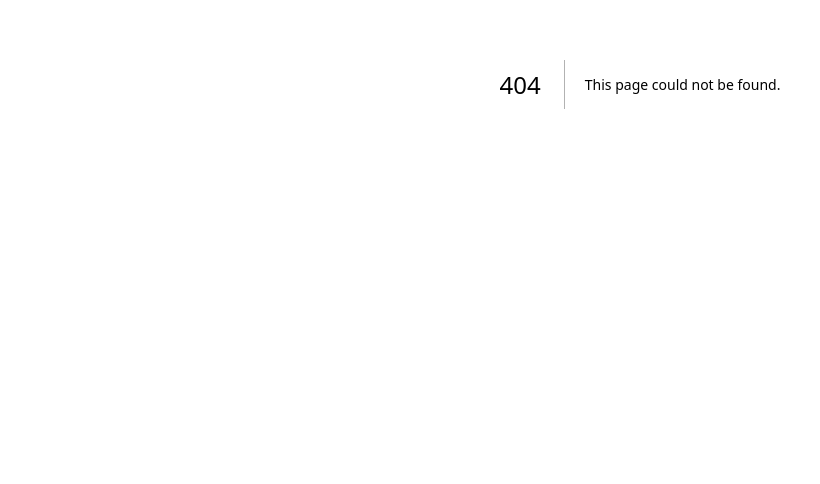
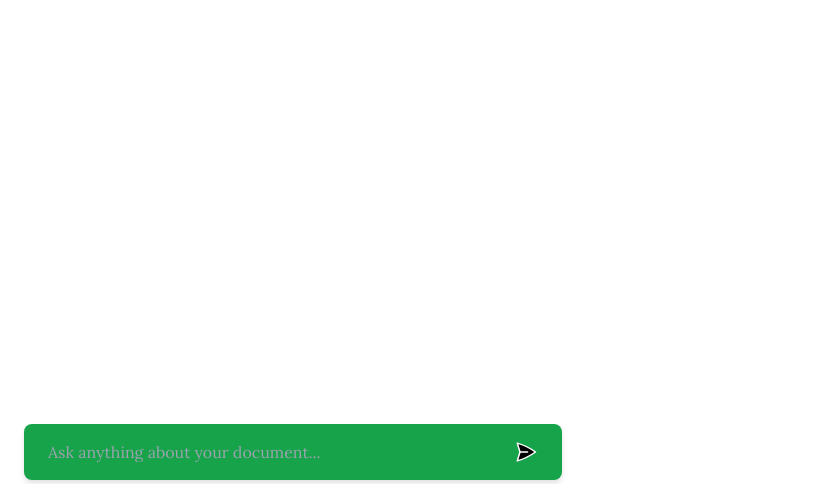
Before and after one commit to nawed2611/paperbrain, a Next.js app: page /chatbot in a window 1280 px wide. Before the commit this address had no page. Shown: the part 316-800 px from the top of the page, without its empty margins (0-820 px from the left). Built offline with nearby package versions, Linux system fonts and the light colour scheme.

Commit message:
add chatbot

```diff
--- /dev/null
+++ b/pages/chatbot.tsx
@@ -0,0 +1,107 @@
+import React, { useState, useRef, useEffect } from "react";
+import axios from "axios";
+
+interface Chat {
+  message: string;
+  author: string;
+}
+
+const Chatbot: React.FC = () => {
+  const [input, setInput] = useState("");
+  const [chats, setChats] = useState<Chat[]>([]);
+
+  const chatContainerRef = useRef<HTMLDivElement>(null);
+
+  useEffect(() => {
+    if (chatContainerRef.current) {
+      chatContainerRef.current.scrollTop =
+        chatContainerRef.current.scrollHeight;
+    }
+  }, [chats]);
+
+  const handleSubmit = (event: React.FormEvent<HTMLFormElement>) => {
+    event.preventDefault();
+
+    setChats([...chats, { message: input, author: "user" }]);
+
+    axios
+      .post("http://127.0.0.1:5000/chat", {
+        message: input,
+      })
+      .then((res) => {
+        console.log("ass", res.data.Answer);
+        const Answer = res.data.Answer;
+        setChats([
+          ...chats,
+          { message: input, author: "user" },
+          { message: Answer, author: "bot" },
+        ]);
+        setInput("");
+      })
+      .catch((error) => {
+        console.log("bruh", error);
+      });
+  };
+
+  return (
+    <div className='mx-2'>
+      <div
+        ref={chatContainerRef}
+        className='max-h-[70vh] rounded-lg shadow-lg mx-2 overflow-y-auto scroll-smooth'
+      >
+        {chats.map((chat, index) => (
+          <div
+            key={index}
+            className={`py-0.5 rounded-lg mx-2.5 my-2 ${
+              chat.author === "user" ? "text-right" : "text-left"
+            }`}
+          >
+            <span
+              className={`inline-block px-2 py-1 leading-8 text-m text-white rounded-lg ${
+                chat.author === "user" ? "bg-green-600" : "bg-[#147efb]"
+              }`}
+            >
+              {chat.message}
+            </span>
+          </div>
+        ))}
+      </div>
+      <div className='bg-green-600 mx-4 rounded-lg z-1 p-2 drop-shadow-md w-[42vw] bottom-1 absolute'>
+        <form onSubmit={handleSubmit} className=''>
+          <div className='px-4 py-2 flex items-center text-white'>
+            <input
+              type='text'
+              value={input}
+              placeholder='Ask anything about your document...'
+              onChange={(event) =>
+                setInput(
+                  event.target.value.charAt(0).toUpperCase() +
+                    event.target.value.slice(1)
+                )
+              }
+              className='bg-inherit border-none outline-none text-white w-full'
+            />
+            <button type='submit' className='ml-2'>
+              <svg
+                xmlns='http://www.w3.org/2000/svg'
+                fill='bg-gray-700'
+                viewBox='0 0 24 24'
+                strokeWidth='1.5'
+                stroke='currentColor'
+                className='w-6 h-6'
+              >
+                <path
+                  strokeLinecap='round'
+                  strokeLinejoin='round'
+                  d='M6 12L3.269 3.126A59.768 59.768 0 0121.485 12 59.77 59.77 0 013.27 20.876L5.999 12zm0 0h7.5'
+                />
+              </svg>
+            </button>
+          </div>
+        </form>
+      </div>
+    </div>
+  );
+};
+
+export default Chatbot;
--- a/pages/custom/pdf/[slug].tsx
+++ b/pages/custom/pdf/[slug].tsx
@@ -4,29 +4,34 @@ import { motion } from "framer-motion";
 import Layout from "../../layout";
 import { client } from "../../../utils/client";
 import { RoughNotation } from "react-rough-notation";
+import Chatbot from "../../chatbot";
 
 export default function Pdf() {
   const router = useRouter();
   const { slug } = router.query;
   const [loading, setLoading] = useState(false);
-    const [response2, setResponse2] = useState({ answer: '' });
-    let currentString = '';
-    const [explainQuery, setExplainQuery] = useState('');
-    const pdfURL = `https://firebasestorage.googleapis.com/v0/b/legal-ai-8ebe8.appspot.com/o/pdfs%2` + slug + '? alt = media';
+  const [response2, setResponse2] = useState({ answer: "" });
+  let currentString = "";
+  const [explainQuery, setExplainQuery] = useState("");
+  const pdfURL =
+    `https://firebasestorage.googleapis.com/v0/b/legal-ai-8ebe8.appspot.com/o/pdfs%2` +
+    slug +
+    "? alt = media";
 
   const handleQuerySubmit = (e: any) => {
     e.preventDefault();
     setLoading(true);
-        client.post('/explain', { query: explainQuery })
-            .then(res => {
+    client
+      .post("/explain", { query: explainQuery })
+      .then((res) => {
         setResponse2(res.data);
         setLoading(false);
       })
-            .catch(err => {
+      .catch((err) => {
         console.error(err);
-            })
+      });
     addToCurrentString();
-    }
+  };
 
   function addToCurrentString() {
     if (currentString.length <= response2?.answer.length) {
@@ -38,39 +43,64 @@ export default function Pdf() {
 
   return (
     <Layout>
-            <div className="flex gradient h-screen">
+      <div className='flex gradient h-screen'>
+        <div className='w-[60vw] h-full'>
+          <embed
+            src={
+              `https://firebasestorage.googleapis.com/v0/b/legal-ai-8ebe8.appspot.com/o/pdfs%2` +
+              slug +
+              "?alt=media"
+            }
+            type='application/pdf'
+            width='100%'
+            height='100%'
+          ></embed>
+        </div>
         <div className='flex flex-col w-[50vw] h-screen'>
-                    <RoughNotation animationDelay={1000} animationDuration={2000} type="highlight" color='#f0fdf4' show={true}>
-                        <h1 className='text-2xl border-b-2 border-green-200 font-bold m-4 p-2 pb-6'>{slug}</h1>
+          <RoughNotation
+            animationDelay={1000}
+            animationDuration={2000}
+            type='highlight'
+            color='#f0fdf4'
+            show={true}
+          >
+            <h1 className='text-2xl text-center border-b-2 border-green-200 font-bold m-4 p-2 pb-6'>
+              {/* {slug} */}
+              Navigating through the PDF. One question at a time.
+            </h1>
           </RoughNotation>
-                    <motion.div initial={{ opacity: 0, scale: 0.5 }}
+          <Chatbot />
+
+          {/* <motion.div
+            initial={{ opacity: 0, scale: 0.5 }}
             animate={{ opacity: 1, scale: 1 }}
             transition={{ duration: 0.5 }}
-                        className='flex flex-col items-center justify-center w-[100%] h-[80%]'>
-                        <h2 className="font-bold text-xl mt-2">Explain Paper</h2>
-                        <p className="text-sm">Copy paste text here</p>
-                        <form onSubmit={handleQuerySubmit} className='w-full mt-8 flex flex-col items-center justify-center'>
-                            <textarea rows={6} className='rounded-md focus:outline-none border-2 py-4 px-8 w-[80%]' value={explainQuery} onChange={(e) => setExplainQuery(e.target.value)} placeholder='Enter Your Query Here...' />
-                            <button className='p-2 text-white text-md text-center rounded-lg hover:bg-green-700 cursor-pointer bg-green-600 my-8 px-4 hover:scale-105 transition-all'>Explain</button>
+            className='flex flex-col items-center justify-center w-[100%] h-[80%]'
+          >
+            <h2 className='font-bold text-xl mt-2'>Explain Paper</h2>
+            <p className='text-sm'>Copy paste text here</p>
+            <form
+              onSubmit={handleQuerySubmit}
+              className='w-full mt-8 flex flex-col items-center justify-center'
+            >
+              <textarea
+                rows={6}
+                className='rounded-md focus:outline-none border-2 py-4 px-8 w-[80%]'
+                value={explainQuery}
+                onChange={(e) => setExplainQuery(e.target.value)}
+                placeholder='Enter Your Query Here...'
+              />
+              <button className='p-2 text-white text-md text-center rounded-lg hover:bg-green-700 cursor-pointer bg-green-600 my-8 px-4 hover:scale-105 transition-all'>
+                Explain
+              </button>
             </form>
-                        {
-                            response2 &&
-                            <div className="m-4 p-4 w-[40vw]">
-                                {response2?.answer}
-                            </div>
-                        }
-                        {
-                            loading &&
-                            <div className="m-4 p-4">Loading ...</div>
-                        }
-                    </motion.div>
-                </div>
-                <div className="w-[60vw] h-full">
-                    <embed src={`https://firebasestorage.googleapis.com/v0/b/legal-ai-8ebe8.appspot.com/o/pdfs%2` + slug + '?alt=media'}
-                        type="application/pdf" width="100%" height="100%"
-                    ></embed>
+            {response2 && (
+              <div className='m-4 p-4 w-[40vw]'>{response2?.answer}</div>
+            )}
+            {loading && <div className='m-4 p-4'>Loading ...</div>}
+          </motion.div> */}
         </div>
       </div>
-        </Layout >
+    </Layout>
   );
 }
```
Lines whose indentation alone changed are shown as unchanged.
